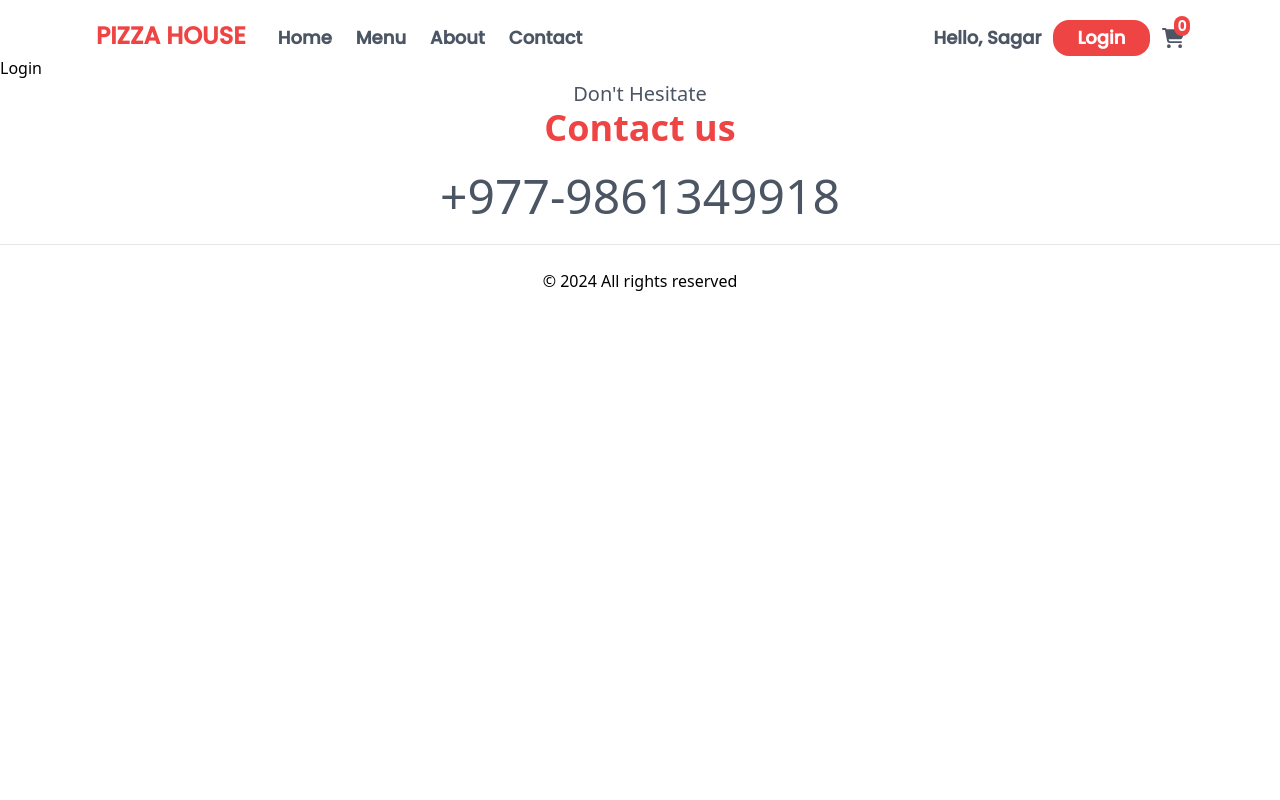
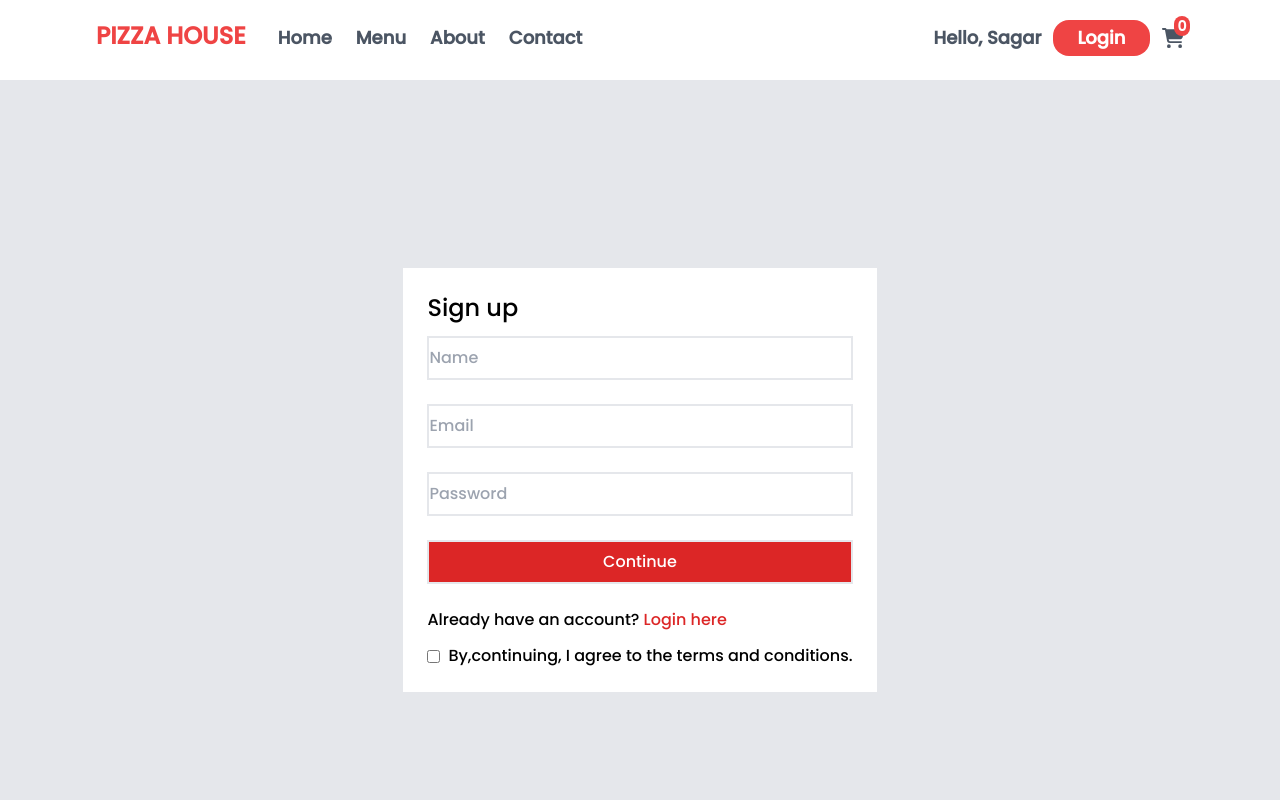
Before and after one commit to sagarpdl000/Pizza-house-react, a React (Create React App) app: page /login in a window 1280 px wide. Shown: the top 800 px of the page. Built offline with nearby package versions, Linux system fonts and the light colour scheme.

Commit message:
Added login page

```diff
--- a/src/Components/Assets/Bestseller.js
+++ b/src/Components/Assets/Bestseller.js
@@ -10,7 +10,8 @@ let Best_Seller = [
         name : "Chicken Pizza",
         image : ChickenPizza,
         description : "Thin or thick crust topped with tomato sauce, mozzarella cheese, and spicy pepperoni, baked to perfection. Classic, flavorful, irresistible.",
-        price : 650
+        price : 650,
+
 
     },
 
--- a/src/Pages/Login/Login.jsx
+++ b/src/Pages/Login/Login.jsx
@@ -1,8 +1,47 @@
 import React from 'react'
+import { Link } from 'react-router-dom'
 
 const Login = () => {
   return (
-    <div>Login</div>
+    <div className=' h-screen w-full bg-gray-200 flex flex-col justify-center items-center font-poppins mt-6 mb-4'>
+
+    <div className=' bg-white  px-6 py-6 '>
+      <h1 className='text-2xl'>Sign up</h1>
+
+      <div>
+        <input type="text" placeholder='Name' className='border-2 py-2 my-3 w-full'/>
+      </div>
+
+      <div>
+        <input type="email" placeholder='Email'  className='border-2 py-2 my-3 w-full' />
+      </div>
+
+      <div >
+        <input type="password" placeholder='Password' className='border-2 py-2 my-3 w-full'/>
+      </div>
+
+
+      <div>
+        <button  className='border-2 py-2 my-3 text-center text-white bg-red-600 w-full'>Continue</button>
+      </div>
+
+
+        <p className='my-3'>Already have an account? <span className='text-red-600'><Link to = ''>Login here</Link></span></p>
+
+
+      <div className='flex items-center'>
+        <input type="checkbox" />
+        <p className='pl-2'>  By,continuing, I agree to the terms and conditions.</p>
+      </div>
+
+
+
+
+    </div>
+
+
+
+    </div>
   )
 }
 
```
